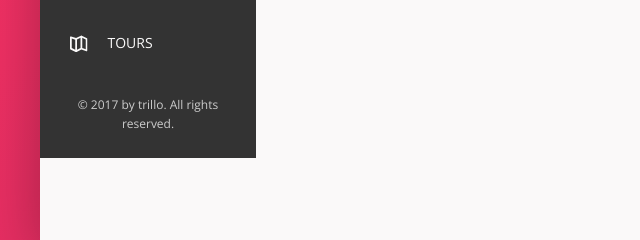
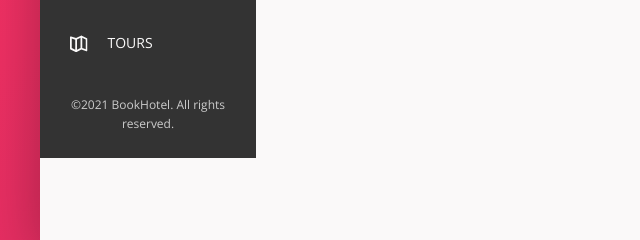
Before and after one commit to danasugu/book-hotel, a website: page index.html in a window 1280 px wide. Shown: the part 340-580 px from the top of the page, 0-640 px from the left. Drawn offline with nearby package versions, Linux system fonts and the light colour scheme.

Commit message:
Update index.html

```diff
--- a/index.html
+++ b/index.html
@@ -83,7 +83,7 @@
                 </ul>
 
                 <div class="legal">
-                    &copy; 2017 by trillo. All rights reserved.
+                    &copy;2021 BookHotel. All rights reserved.
                 </div>
 
                 <div class="main-view"></div>
```
